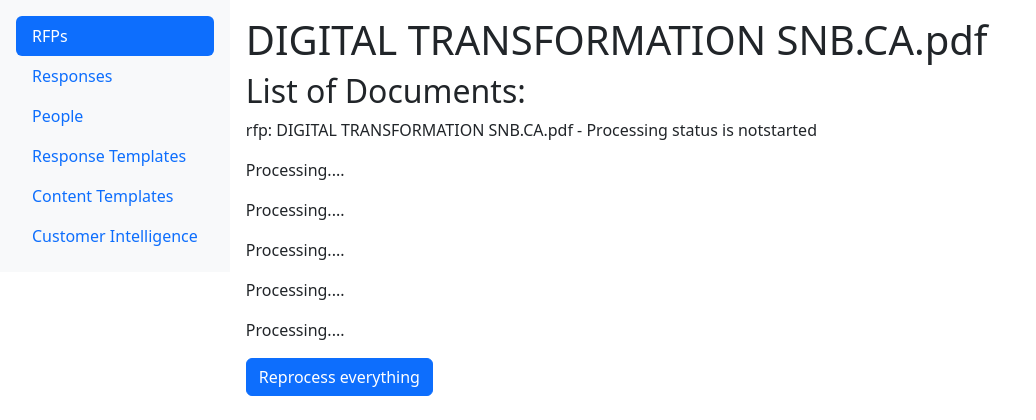
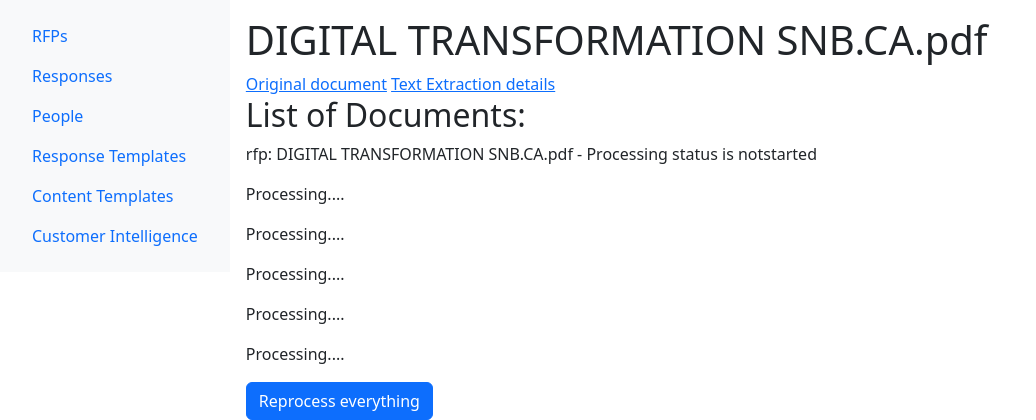
Before and after one commit to guyrt/quizMe, a Django app: page /docs/2 in a window 1280 px wide. Shown: the top 420 px of the page, without its empty margins (0-1036 px from the left). Run offline with Django 4.2, Linux system fonts and the light colour scheme; data comes from the database, SQL or seed files in the repository; both versions use the stored data as it was after the commit.

Commit message:
done for day

```diff
--- a/webserve/privateuploads/models.py
+++ b/webserve/privateuploads/models.py
@@ -1,10 +1,14 @@
 from django.db import models
+import json
+import markdown
 from users.models import User
 from webserve.mixins import ModelBaseMixin
 
 from typing import Literal, Tuple, List
 
 from privateuploads.types import DocFormat
+
+from azurewrapper.rfp.extractedtext_handler import KMExtractedTextBlobHander
 
 
 ProjectTypes = Literal['RFP', 'PublicSEC']
@@ -92,3 +96,10 @@ class DocumentExtract(ModelBaseMixin):
 
     location_container = models.CharField(max_length=64)
     location_path = models.CharField(max_length=256)
+
+    def get_content(self) -> str:
+        raw_content = json.loads(KMExtractedTextBlobHander(self.location_container).get_path(self.location_path))
+        return " ".join(raw_content['content'])
+
+    def as_html(self):
+        return markdown.markdown(self.get_content(), extensions=['extra'])
--- a/webserve/privateuploads/templates/privateuploads/proposal_detail.html
+++ b/webserve/privateuploads/templates/privateuploads/proposal_detail.html
@@ -44,6 +44,8 @@
     </header>
     <main>
         <div class="content">
+            <a href="#">Original document</a>
+            <a href="{% url 'doc_cluster_raw' doc_cluster.id %}">Text Extraction details</a>
         <h2>List of Documents:</h2>
         {% for extract in doc_cluster.documentfile_set.all %}
             <p>{{ extract.file_role }}: {{ extract.doc_name }} - Processing status is {{ extract.processing_status }}</p>
--- a/webserve/privateuploads/templates/privateuploads/rfp_detail.html
+++ b/webserve/privateuploads/templates/privateuploads/rfp_detail.html
@@ -44,6 +44,8 @@
     </header>
     <main>
         <div class="content">
+            <a href="#">Original document</a>
+            <a href="{% url 'doc_cluster_raw' doc_cluster.id %}">Text Extraction details</a>
         <h2>List of Documents:</h2>
         {% for extract in doc_cluster.documentfile_set.all %}
             <p>{{ extract.file_role }}: {{ extract.doc_name }} - Processing status is {{ extract.processing_status }}</p>
--- a/webserve/privateuploads/urls.py
+++ b/webserve/privateuploads/urls.py
@@ -8,4 +8,5 @@ urlpatterns = [
     path('<int:pk>', views.DocumentClusterDetailView.as_view(), name='doc_cluster_detail'),
     path('<int:pk>/delete', views.DocumentClusterDeleteView.as_view(), name='doc_cluster_delete'),
     path('<int:pk>/reprocess', views.DocumentClusterReprocessView.as_view(), name='doc_cluster_reprocess'),
+    path('<int:pk>/raw', views.DocumentClusterRawView.as_view(), name='doc_cluster_raw'),
 ]
--- a/webserve/privateuploads/views.py
+++ b/webserve/privateuploads/views.py
@@ -3,7 +3,7 @@ from uuid import uuid4
 
 from azurewrapper.rfp.rawdocs_handler import KMRawBlobHander
 from django.core.files.uploadedfile import InMemoryUploadedFile
-from django.http import HttpResponse, HttpResponseRedirect, JsonResponse
+from django.http import HttpResponseRedirect, HttpResponse, JsonResponse
 from django.urls import reverse, reverse_lazy
 from django.views.generic import DeleteView, DetailView, ListView, View
 from django.views.generic.edit import FormView
@@ -17,6 +17,9 @@ from .forms import FileUploadForm
 from .models import DocumentCluster, RawUpload, DocumentFile, DocumentClusterRoleChoices
 
 from mltrack.models import PromptResponse
+
+import logging
+logger = logging.getLogger('webstack')
 
 
 class FileUploadView(FormView):
@@ -85,6 +88,15 @@ class RFPClusterListView(ListView):
     template_name = 'privateuploads/rfp_list.html'
     context_object_name = 'doc_cluster_list'
 
+    def get_context_data(self, **kwargs: Any) -> dict[str, Any]:
+        context = super().get_context_data(**kwargs)
+        doc_type = self.request.path.split('/')[-1]
+
+        logger.debug("Loading list from %s", doc_type)
+
+        context['expected_type'] = doc_type
+        return context
+
     def get_queryset(self):
         doc_type = self.request.path.split('/')[-1]
         return self.model.objects.filter(active=True).filter(document_role=doc_type)
@@ -145,3 +157,22 @@ class DocumentClusterReprocessView(View):
             doc.last_jobid = result.id
             doc.save()
         return JsonResponse({'message': f'Reprocessing {len(objs)} documents.'})
+
+
+class DocumentClusterRawView(DetailView):
+
+    model = DocumentCluster
+
+    def render_to_response(self, context, **response_kwargs):
+        my_object = self.get_object()
+        doc_file = my_object.documentfile_set.get()
+        extract = doc_file.documentextract_set.filter(active=1).get()
+        raw_text = extract.get_content()
+        response = self.get_response(raw_text, **response_kwargs)
+
+        return response
+
+    def get_response(self, raw_text, **response_kwargs):
+        response = HttpResponse(raw_text, content_type='text/plain')
+        response.status_code = 200
+        return response
--- a/webserve/rfp_utils/extract_task.py
+++ b/webserve/rfp_utils/extract_task.py
@@ -29,7 +29,7 @@ def gpt_extract(raw_docextracts : List[int], doc_file_id):
         for raw_docextract in raw_docextracts:
             prompt_runner.execute(raw_docextract)
     except Exception as e:
-        logger.error("Error in gpt_extract: %s", e)
+        logger.error("Error in gpt_extract: %s", str(e))
         doc_file.processing_status = 'error'
         doc_file.save()
     else:
--- a/webserve/rfp_utils/gpt_base.py
+++ b/webserve/rfp_utils/gpt_base.py
@@ -1,5 +1,4 @@
 import json
-from azurewrapper.rfp.extractedtext_handler import KMExtractedTextBlobHander
 from dataclasses import asdict, replace
 
 from privateuploads.models import DocumentExtract
@@ -31,7 +30,7 @@ class BasePromptRunner:
 
     def execute(self, doc_extract_id : int):
         doc = DocumentExtract.objects.get(id=doc_extract_id)
-        raw_content = KMExtractedTextBlobHander(doc.location_container).get_path(doc.location_path)
+        raw_content = doc.get_content()
         content = self._get_doc_content(raw_content)
         content_chunks : List[str] = self._splitter.split(content, 8000)
 
--- a/webserve/templates/base.html
+++ b/webserve/templates/base.html
@@ -17,10 +17,18 @@
         <div class="flex-shrink-0 p-3 bg-light h-100">
             <ul class="nav nav-pills flex-column mb-auto h-100">
                 <li class="nav-item">
-                    <a class="nav-link active" href="{% url 'rfp_list' %}">RFPs</a>
+                    <a class="nav-link
+                    {% if expected_type == 'rfp' %}
+                    active
+                    {% endif %}
+                    "
+                    href="{% url 'rfp_list' %}">RFPs</a>
                 </li>
                 <li class="nav-item">
-                    <a class="nav-link" href="{% url 'proposal_list' %}">Responses</a>
+                    <a class="nav-link
+                    {% if expected_type == 'proposal' %}
+                    active
+                    {% endif %}" href="{% url 'proposal_list' %}">Responses</a>
                 </li>
                 <li class="nav-item">
                     <a class="nav-link" href="#">People</a>
--- a/webserve/webserve/settings.py
+++ b/webserve/webserve/settings.py
@@ -51,6 +51,11 @@ LOGGING = {
     },
     'loggers': {
         'rqwork': {
+            'handlers': ['file'],
+            'level': 'DEBUG',
+            'propagate': True,
+        },
+        'webstack': {
             'handlers': ['file'],
             'level': 'DEBUG',
             'propagate': True,
```
Also changed, not shown: webserve/db.sqlite3.
